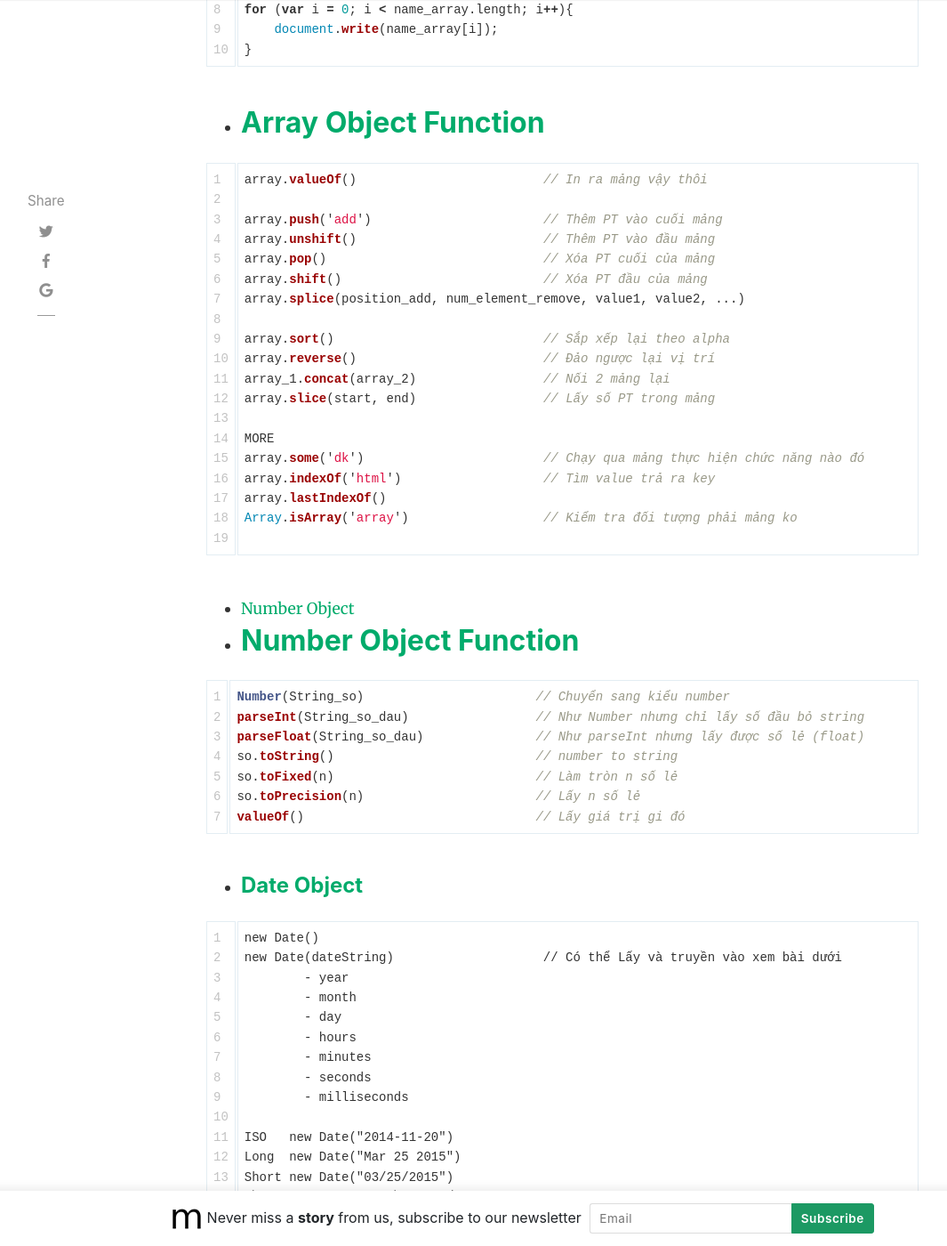
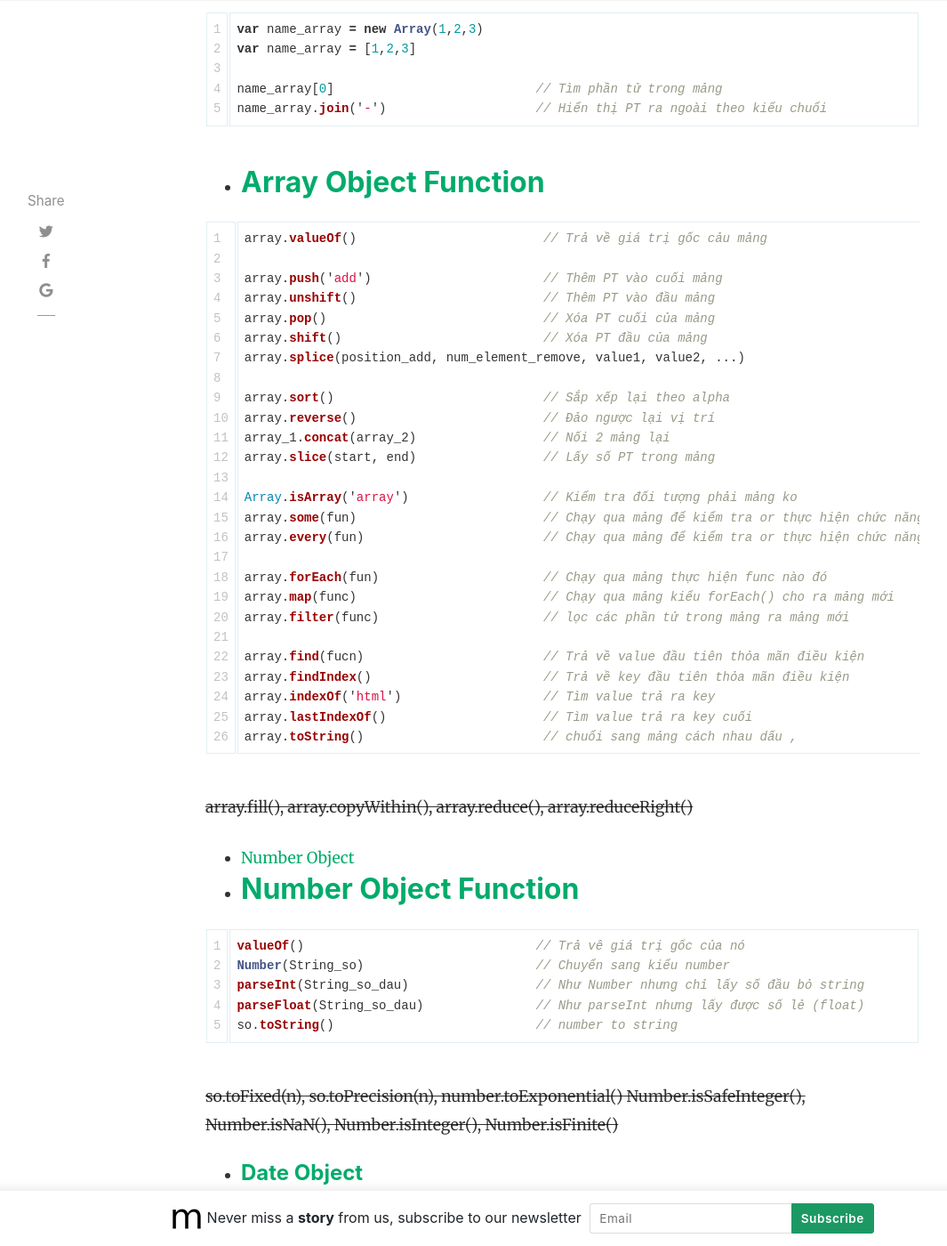
Before and after one commit to nghti/learn-remember, a Jekyll site: the page built from _posts/2019-04-22-javascript.md, in a window 1280 px wide and 1400 px high, scrolled down 3920 px. Shown: the whole window at 89% size, without its empty margins (54-1119 px from the left). Built offline with Jekyll 4.4.1, drawn with Linux system fonts in a browser that asks for light colours; nearby versions of some CDN libraries; our own code applies the rules of GitHub Pages for plain Markdown files; comment, search, counter and statistics services are not loaded; some of the changed text lies outside the part shown.

Commit message:
up fuc for js

````diff
--- a/_posts/2019-04-22-javascript.md
+++ b/_posts/2019-04-22-javascript.md
@@ -127,13 +127,20 @@ String.substring(start, end)            // Như trên nhưng ko âm
 String.substr(start, length)            // Cắt bao nhiêu chữ
 
 String.replace(str_find, str_replace)   // Tìm kiếm và lặp chuỗi
-String.toUpperCase()                    // In hoa all
-String.toLowerCase()                    // In thường all
 
 String.concat('add')                    // Nối thêm chuỗi
 String.charAt(4)                        // Tìm vị trí của số
 String.split()                          // Chuyển chuỗi sang mảng
+
+String.trim()                           // Loại bỏ span đầu và cuối
+String.startsWith('con')                // Bắt đầu bằng con ko
+String.endsWith('con')                  // Kết thúc bằng con ko
+String.includes('con')                  // có con ko
+
 ```
+
+~~String.toUpperCase(), String.toLowerCase(), String.fromCharCode()
+string.repeat(), string.match(), string.localeCompare(),~~
 
 - ## [Array Object](https://trello.com/c/pffrZkNv/32-js-array-object-29)
 
@@ -143,17 +150,12 @@ var name_array = [1,2,3]
 
 name_array[0]                           // Tìm phần tử trong mảng
 name_array.join('-')                    // Hiển thị PT ra ngoài theo kiểu chuổi
-
-var name_array = [1,2,3];
-for (var i = 0; i < name_array.length; i++){
-    document.write(name_array[i]);
-}
 ```
 
 - ## [Array Object Function](https://trello.com/c/JGtZNjLs/33-js-array-object-function-30)
 
 ```javascript
-array.valueOf()                         // In ra mảng vậy thôi
+array.valueOf()                         // Trả về giá trị gốc cảu mảng
 
 array.push('add')                       // Thêm PT vào cuối mảng
 array.unshift()                         // Thêm PT vào đầu mảng
@@ -166,26 +168,36 @@ array.reverse()                         // Đảo ngược lại vị trí
 array_1.concat(array_2)                 // Nối 2 mảng lại
 array.slice(start, end)                 // Lấy số PT trong mảng
 
-MORE
-array.some('dk')                        // Chạy qua mảng thực hiện chức năng nào đó
+Array.isArray('array')                  // Kiểm tra đối tượng phải mảng ko
+array.some(fun)                         // Chạy qua mảng để kiểm tra or thực hiện chức năng nào đó
+array.every(fun)                        // Chạy qua mảng để kiểm tra or thực hiện chức năng nào đó
+
+array.forEach(fun)                      // Chạy qua mảng thực hiện func nào đó
+array.map(func)                         // Chạy qua mảng kiểu forEach() cho ra mảng mới
+array.filter(func)                      // lọc các phần tử trong mảng ra mảng mới
+
+array.find(fucn)                        // Trả về value đầu tiên thỏa mãn điều kiện
+array.findIndex()                       // Trả về key đầu tiên thỏa mãn điều kiện
 array.indexOf('html')                   // Tìm value trả ra key
-array.lastIndexOf()
-Array.isArray('array')                  // Kiểm tra đối tượng phải mảng ko
+array.lastIndexOf()                     // Tìm value trả ra key cuối
+array.toString()                        // chuổi sang mảng cách nhau dấu ,
+```
 
-```
+~~array.fill(), array.copyWithin(), array.reduce(), array.reduceRight()~~
 
 - [Number Object](https://trello.com/c/qdhiQlai/34-js-number-object-31)
 - ## [Number Object Function](https://trello.com/c/pMyMfZrg/35-js-number-object-function-32)
 
 ```javascript
+valueOf()                               // Trả vê giá trị gốc của nó
 Number(String_so)                       // Chuyển sang kiểu number
 parseInt(String_so_dau)                 // Như Number nhưng chỉ lấy số đầu bỏ string
 parseFloat(String_so_dau)               // Như parseInt nhưng lấy được số lẻ (float)
 so.toString()                           // number to string
-so.toFixed(n)                           // Làm tròn n số lẻ
-so.toPrecision(n)                       // Lấy n số lẻ
-valueOf()                               // Lấy giá trị gi đó
 ```
+
+~~so.toFixed(n), so.toPrecision(n), number.toExponential()
+Number.isSafeInteger(), Number.isNaN(), Number.isInteger(), Number.isFinite()~~
 
 - #### [Date Object](https://trello.com/c/C07RqZRU/36-js-date-object-33)
 
````
